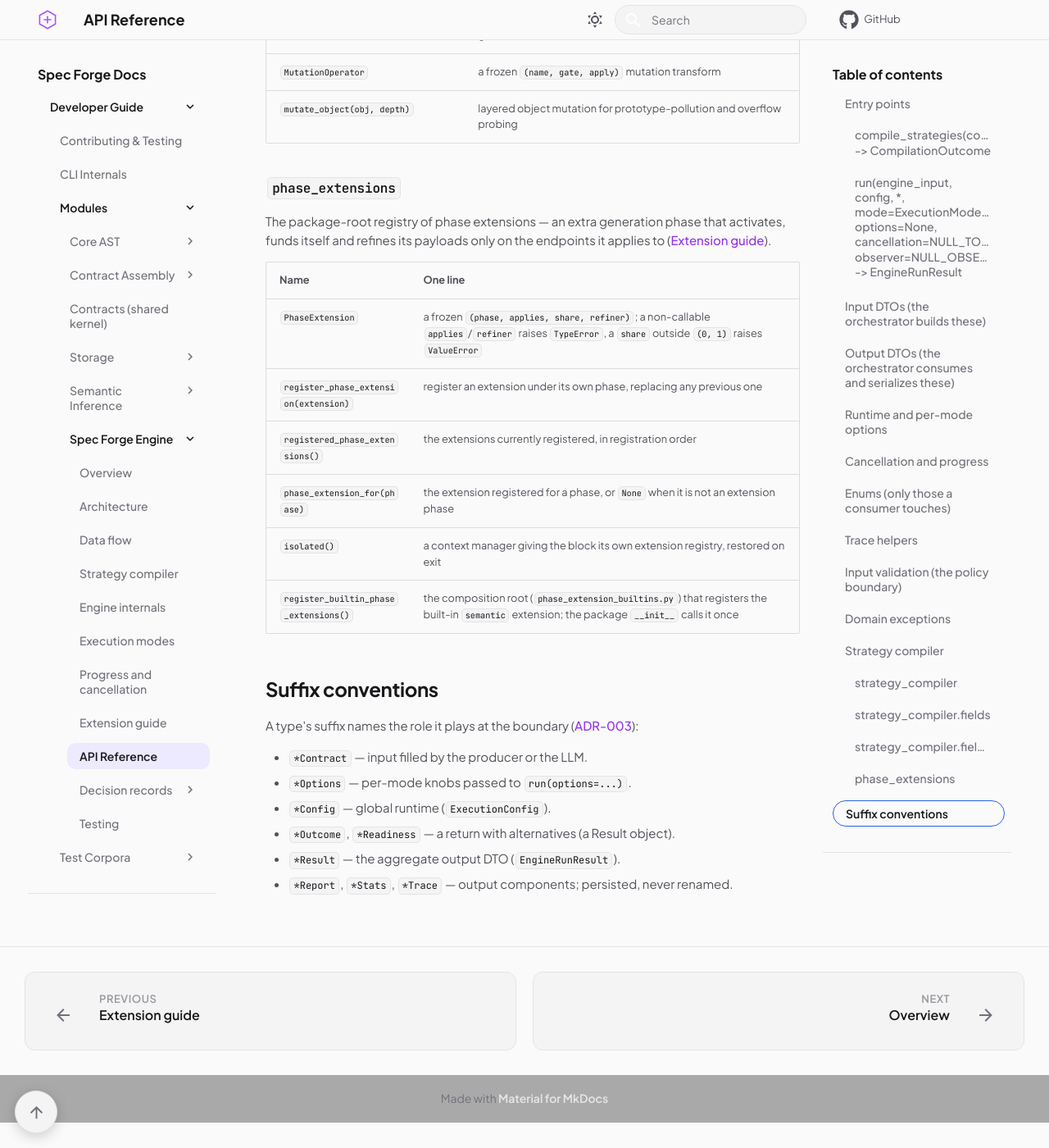
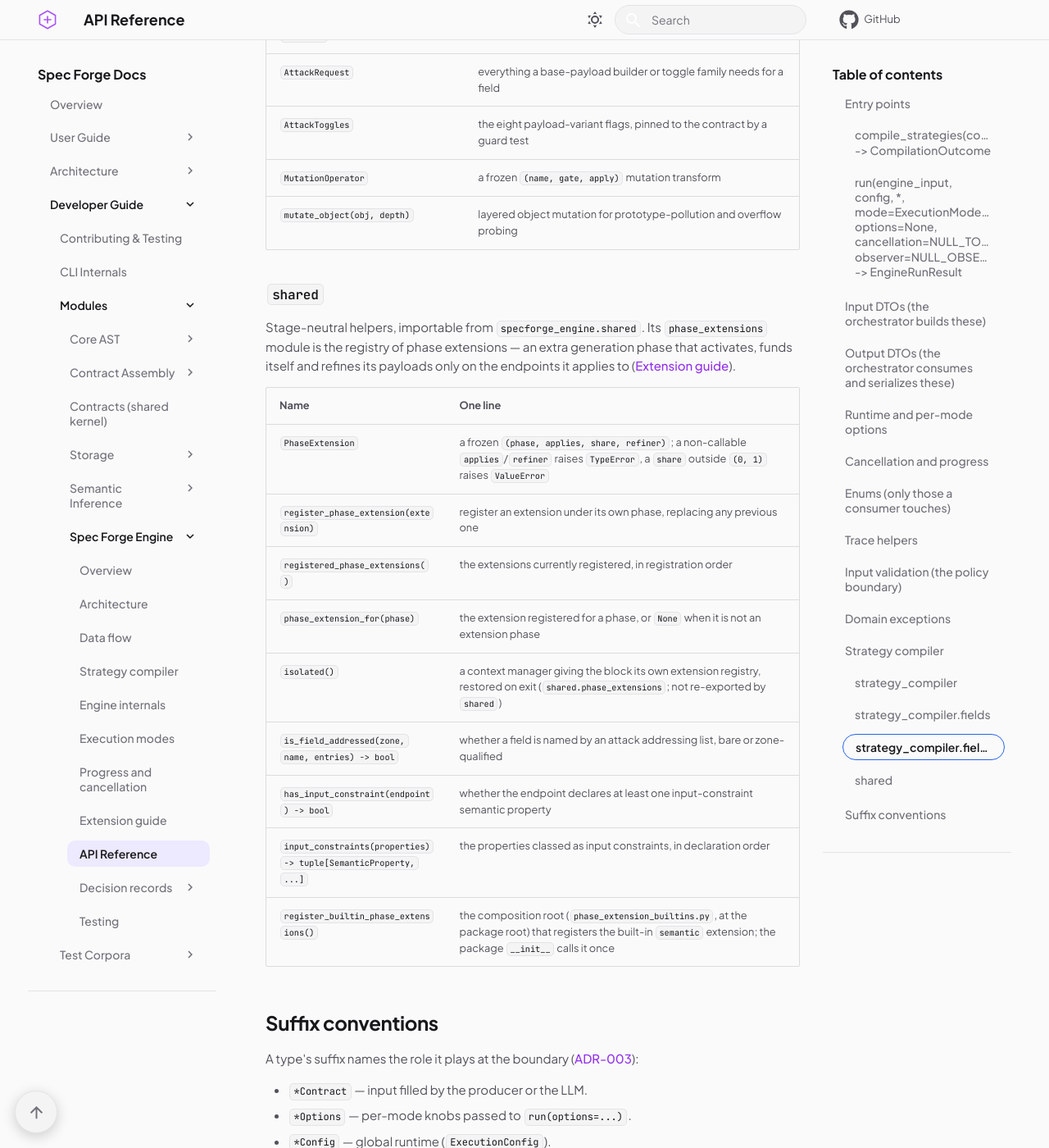
Before and after one commit to Spec-Forge-Testing/specforge-docs, an MkDocs documentation site: the page built from docs/modules/specforge-engine/api-reference.md, in a window 1280 px wide and 1400 px high, scrolled down 9146 px. Shown: the whole window at 82% size. Built offline with MkDocs 1.6.1 and Material for MkDocs 9.7.7, drawn with Linux system fonts in a browser that asks for light colours; comment, search, counter and statistics services are not loaded; some of the changed text lies outside the part shown.

Commit message:
docs(engine): the API reference lists the whole facade and the shared helpers

```diff
--- a/docs/modules/specforge-engine/api-reference.md
+++ b/docs/modules/specforge-engine/api-reference.md
@@ -83,6 +83,7 @@ Field names of this family are stable: they are persisted as columns.
 | `ConfirmedFinding` | a settled reproducer: carries its `report` |
 | `FlakyFinding`, `UnverifiedFinding` | a settled group: its `signature` and how many raw `occurrences` it stands for |
 | `RunStats`, `EndpointStats`, `LatencyStats` | run, endpoint and latency counters |
+| `LoadStepStats` | one concurrency-ladder step on an endpoint's `load_profile`: its `concurrency`, measured `latency` and `degraded` verdict |
 | `CrashReport`, `InvariantViolation` | a confirmed finding's reproducer and the invariant it broke — its `response_body` has sensitive field values redacted to `***` by name |
 | `ViolatedRule` | the rule a `CrashReport` broke (`id` + `description`) — declared by the contract for a `semantic_property` / `access_control` finding, or intrinsic to the invariant for every other one |
 | `ExecutionTrace`, `TracedRequest`, `TruncationRecord` | the replayable record |
@@ -96,6 +97,7 @@ Field names of this family are stable: they are persisted as columns.
 | `ExecutionConfig` | global runtime: `base_url` (required), timeouts, concurrency, headers, identities. `valid_identities` and `invalid_identities` are derived views that split `identities` by credential kind; every mode rotates through `valid_identities` |
 | `Identity` | one caller identity: a `label`, its credential `headers`, an optional `role` (never empty) that only a `role_only` endpoint reads (`None` never satisfies a required role), and a `credential` (`CredentialKind`, default `VALID`) |
 | `StatelessOptions`, `StatefulOptions`, `PerformanceOptions`, `ReplayOptions` | passed to `run(options=...)` per mode |
+| `ConcurrencyLadder` | the value of `PerformanceOptions.concurrency_ladder`: strictly increasing `steps` plus the degradation `tolerance` (frozen) |
 
 ## Cancellation and progress
 
@@ -162,6 +164,7 @@ kernel's from `specforge_contracts`.
 | `AccessLinkError` | the auth runner cannot honor an `owner_only` endpoint's producer link — its bundle has no producer in the run, or provisioning the owner resource broke the producer's own contract (`endpoint_id`, `bundle`) |
 | `AccessRoleError` | the auth runner cannot cross a `role_only` endpoint: no declared identity holds its required role; raised before the first request, its message naming the roles the run did declare (`endpoint_id`, `required_role`) |
 | `AccessIdentityError` | the auth runner has no valid declared identity to run against; raised before the first request |
+| `ConcurrencyLadderError` | a performance run's concurrency ladder cannot be honored — a step exceeds `max_concurrency`, or an endpoint funds no valid examples to measure a baseline (`endpoint_id`); raised before the first request |
 
 All descend from `SpecforgeEngineError`, never from `ValueError`
 ([ADR-001](adr/foundations.md#adr-001)). The full taxonomy, including
@@ -233,9 +235,10 @@ key:
 | `MutationOperator` | a frozen `(name, gate, apply)` mutation transform |
 | `mutate_object(obj, depth)` | layered object mutation for prototype-pollution and overflow probing |
 
-### `phase_extensions`
+### `shared`
 
-The package-root registry of phase extensions — an extra generation phase that
+Stage-neutral helpers, importable from `specforge_engine.shared`. Its
+`phase_extensions` module is the registry of phase extensions — an extra generation phase that
 activates, funds itself and refines its payloads only on the endpoints it applies
 to ([Extension guide](extension-guide.md#add-a-phase-extension)).
 
@@ -245,8 +248,11 @@ to ([Extension guide](extension-guide.md#add-a-phase-extension)).
 | `register_phase_extension(extension)` | register an extension under its own phase, replacing any previous one |
 | `registered_phase_extensions()` | the extensions currently registered, in registration order |
 | `phase_extension_for(phase)` | the extension registered for a phase, or `None` when it is not an extension phase |
-| `isolated()` | a context manager giving the block its own extension registry, restored on exit |
-| `register_builtin_phase_extensions()` | the composition root (`phase_extension_builtins.py`) that registers the built-in `semantic` extension; the package `__init__` calls it once |
+| `isolated()` | a context manager giving the block its own extension registry, restored on exit (`shared.phase_extensions`; not re-exported by `shared`) |
+| `is_field_addressed(zone, name, entries) -> bool` | whether a field is named by an attack addressing list, bare or zone-qualified |
+| `has_input_constraint(endpoint) -> bool` | whether the endpoint declares at least one input-constraint semantic property |
+| `input_constraints(properties) -> tuple[SemanticProperty, ...]` | the properties classed as input constraints, in declaration order |
+| `register_builtin_phase_extensions()` | the composition root (`phase_extension_builtins.py`, at the package root) that registers the built-in `semantic` extension; the package `__init__` calls it once |
 
 ## Suffix conventions
 
```
Also changed, not shown: other parts of docs/modules/specforge-engine/api-reference.md (+0 -1 lines), docs/modules/specforge-engine/index.md (+2 -2 lines).
